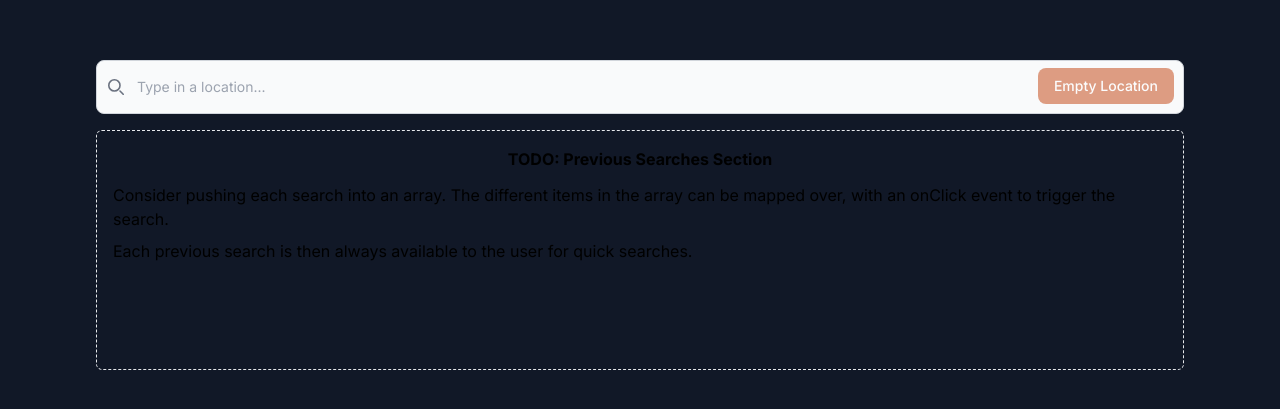
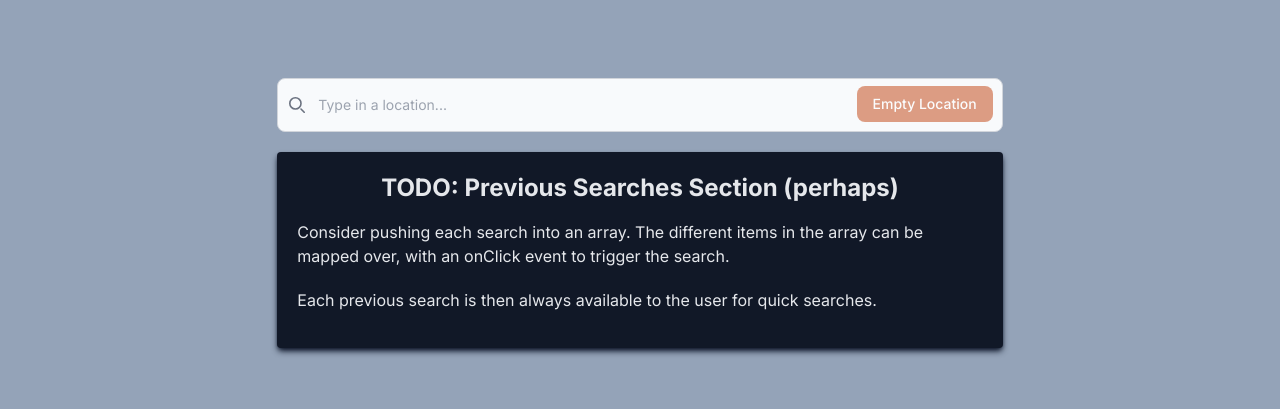
Before and after one commit to rueGooner/pah, a Next.js app: page / in a window 1280 px wide. Shown: the part 177-586 px from the top of the page. Built offline with nearby package versions, Linux system fonts and the light colour scheme.

Commit message:
ready to deploy I think

```diff
--- a/app/components/SearchBar/index.tsx
+++ b/app/components/SearchBar/index.tsx
@@ -8,7 +8,7 @@ export const SearchBar = () => {
   const [location, setLocation] = React.useState<string>('');
 
   return (
-    <div data-testid="form-group" className="w-full order-2 md:order-1">
+    <div data-testid="form-group" className="w-full md:w-2/3 order-2 md:order-1">
       <label
         htmlFor="weather-search-input"
         className="mb-2 text-sm font-medium text-gray-900 sr-only dark:text-white"
@@ -38,7 +38,7 @@ export const SearchBar = () => {
             data-testid="weather-search-input"
             type="search"
             id="weather-search-input"
-            className="block w-full p-4 pl-10 text-sm text-gray-900 border border-gray-300 rounded-lg bg-gray-50 focus:ring-blue-500 focus:border-blue-500 dark:bg-gray-700 dark:border-gray-600 dark:placeholder-gray-400 dark:text-white dark:focus:ring-blue-500 dark:focus:border-blue-500"
+            className="block w-full p-4 pl-10 text-sm text-gray-900 border border-gray-300 rounded-lg bg-slate-50 focus:ring-blue-500 focus:border-blue-500 dark:bg-gray-100 dark:border-gray-600 dark:placeholder-gray-400 dark:text-gray-800 dark:focus:ring-blue-500 dark:focus:border-blue-500"
             placeholder="Type in a location..."
             onChange={(e) => setLocation(e.target.value)}
             required
--- a/app/location/[slug]/page.tsx
+++ b/app/location/[slug]/page.tsx
@@ -1,6 +1,7 @@
 import React from 'react';
 import Link from 'next/link';
-import {redirect} from 'next/navigation';
+import Image from 'next/image';
+import { redirect } from 'next/navigation';
 
 export async function fetchWeather(url: string) {
   const response = await fetch(url);
@@ -14,14 +15,36 @@ export default async function Page({ params }: { params: { slug: string } }) {
 
   if (data.error) redirect('/error');
 
+  console.log(data);
+
+
   return (
-    <div className='flex min-h-screen flex-col items-center justify-center p-24 text-center'>
-      LOCATION: {params.slug} PAGE
+    <div className="flex min-h-screen flex-col items-center p-10 bg-slate-400 justify-center">
+      <div className="rounded shadow-md shadow-slate-900 bg-gray-900 text-gray-200 p-5 m-5 flex items-center justify-between w-full md:w-2/3 relative">
+        <div className="w-1/2 p-1">
+          <h2 className="pb-2 pt-1 text-5xl">{data.current.temp_c}&deg;C</h2>
+          <p className="pb-2 pt-1 text-xl font-bold">Name: {data.location.name}</p>
+          <p className="pb-2 pt-1 text-sm">Region: {data.location.region}</p>
+          <p className="pb-5 pt-1 text-sm">As of: {data.location.localtime}</p>
+        </div>
+        <div className="w-1/2 p-1">
+          <div className="absolute top-2 right-2">
+            <Image
+              src={`http:${data.current.condition.icon}`}
+              width={64}
+              height={64}
+              alt="Picture of the author"
+            />
+          </div>
+          <h3>Details</h3>
+          <p>Conditions: {data.current.condition.text}</p>
+        </div>
+      </div>
       <Link
         href="/"
         className="text-white bg-teal-700 hover:bg-teal-800 focus:ring-4 focus:outline-none focus:ring-teal-300 font-medium rounded-lg text-sm px-4 py-2 dark:bg-teal-600 dark:hover:bg-teal-700 dark:focus:ring-teal-800 text-center"
       >
-        Another Search
+        New Search
       </Link>
     </div>
   );
--- a/app/page.tsx
+++ b/app/page.tsx
@@ -4,13 +4,13 @@ export default function Home() {
   return (
     <main
       data-testid="main-element"
-      className="flex min-h-screen flex-col items-center md:justify-center p-4 md:p-24 bg-gray-900"
+      className="flex min-h-screen flex-col items-center md:justify-center p-4 md:p-24 bg-slate-400"
     >
       <SearchBar />
-      <div className="flex flex-col border border-dashed p-4 rounded-md h-60  my-4 order-1 md:order-2">
-        <h2 className='font-bold text-center pb-3'>TODO: Previous Searches Section</h2>
-        <p className='pb-2 text-left'>Consider pushing each search into an array. The different items in the array can be mapped over, with an onClick event to trigger the search.</p>
-        <p className='pb-2'>Each previous search is then always available to the user for quick searches.</p>
+      <div className="flex flex-col rounded shadow-md shadow-slate-900 bg-gray-900 text-gray-200 p-5 m-5  justify-between relative order-1 md:order-2 w-full md:w-2/3">
+        <h2 className='font-bold text-center pb-3 text-2xl'>TODO: Previous Searches Section (perhaps)</h2>
+        <p className='pt-1 pb-4 text-left'>Consider pushing each search into an array. The different items in the array can be mapped over, with an onClick event to trigger the search.</p>
+        <p className='pt-1 pb-4'>Each previous search is then always available to the user for quick searches.</p>
       </div>
     </main>
   );
--- a/next.config.js
+++ b/next.config.js
@@ -1,4 +1,8 @@
 /** @type {import('next').NextConfig} */
-const nextConfig = {}
+const nextConfig = {
+  images:{
+    domains: ['cdn.weatherapi.com']
+  }
+}
 
 module.exports = nextConfig
```
